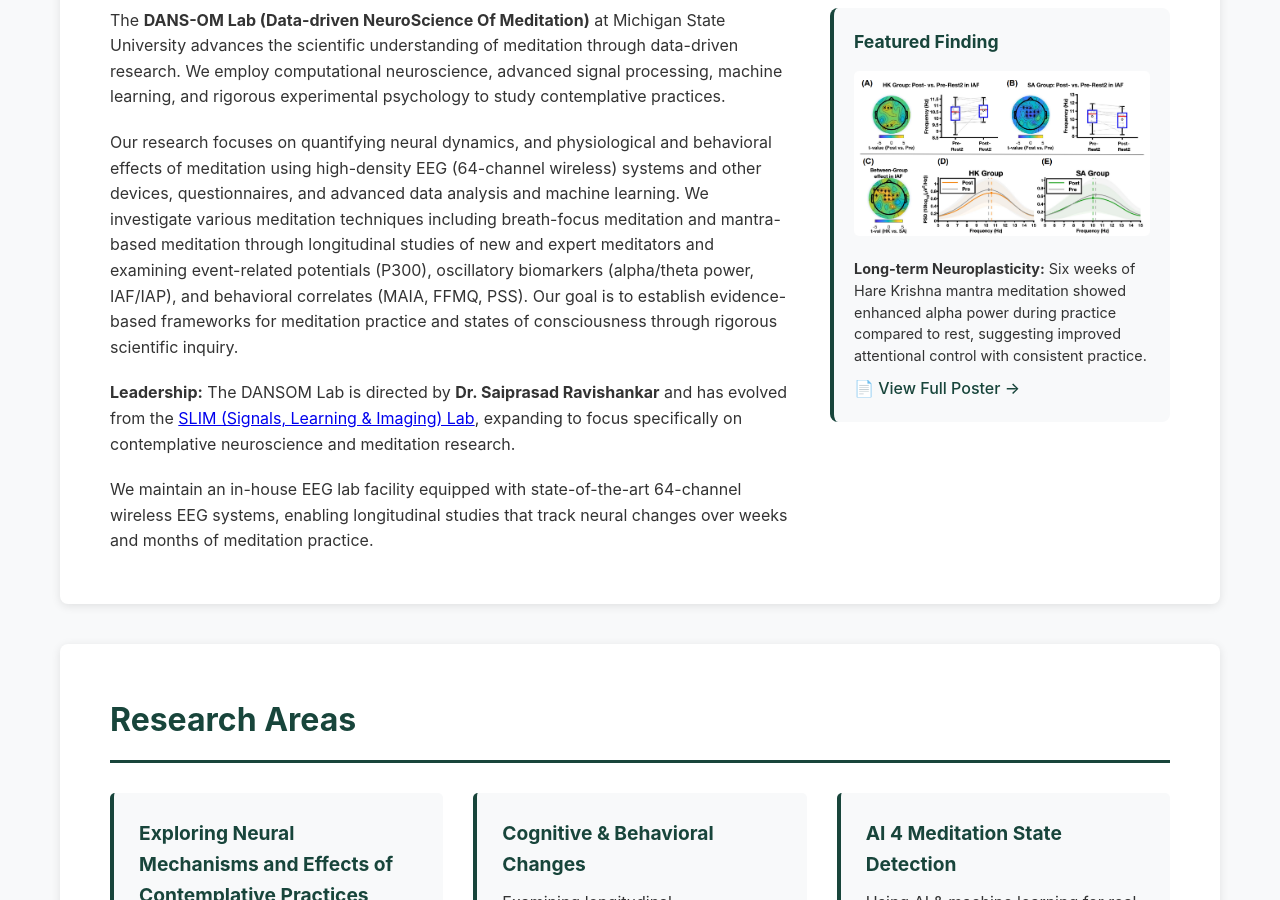
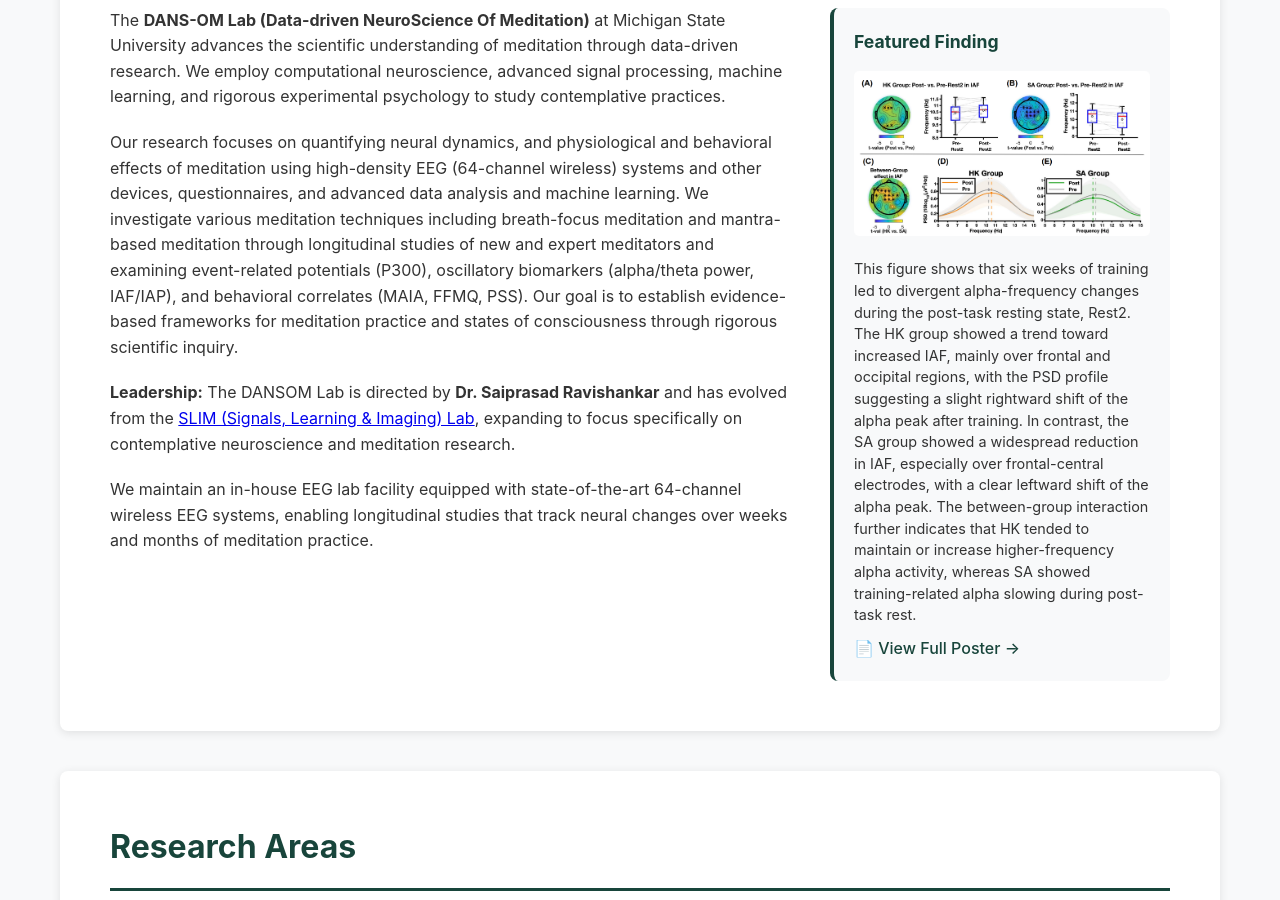
Before and after one commit to dans-om/dans-om.github.io, a Jekyll site: the page built from index.md, in a window 1280 px wide and 900 px high, scrolled down 520 px. Built offline with Jekyll 4.4.1, drawn with Linux system fonts in a browser that asks for light colours.

Commit message:
Update index.md

```diff
--- a/index.md
+++ b/index.md
@@ -33,7 +33,7 @@ title: Home
                 <h4 style="color: #18453B; margin-bottom: 15px; font-size: 1.1em;">Featured Finding</h4>
                 <img src="{{ '/images/menstra.png' | relative_url }}" alt="Menstra" style="width: 100%; height: auto; border-radius: 5px; margin-bottom: 15px;">
                 <p style="font-size: 0.9em; line-height: 1.5; color: #333;">
-                    <strong>Long-term Neuroplasticity:</strong> Six weeks of Hare Krishna mantra meditation showed enhanced alpha power during practice compared to rest, suggesting improved attentional control with consistent practice.
+                   This figure shows that six weeks of training led to divergent alpha-frequency changes during the post-task resting state, Rest2. The HK group showed a trend toward increased IAF, mainly over frontal and occipital regions, with the PSD profile suggesting a slight rightward shift of the alpha peak after training. In contrast, the SA group showed a widespread reduction in IAF, especially over frontal-central electrodes, with a clear leftward shift of the alpha peak. The between-group interaction further indicates that HK tended to maintain or increase higher-frequency alpha activity, whereas SA showed training-related alpha slowing during post-task rest.
                 </p>
                 <a href="{{ '/pdfs/Poster_sfn_2025___64_Channels.pdf' | relative_url }}" target="_blank" style="display: inline-block; margin-top: 10px; color: #18453B; text-decoration: none; font-weight: 500;">📄 View Full Poster →</a>
             </div>
```
